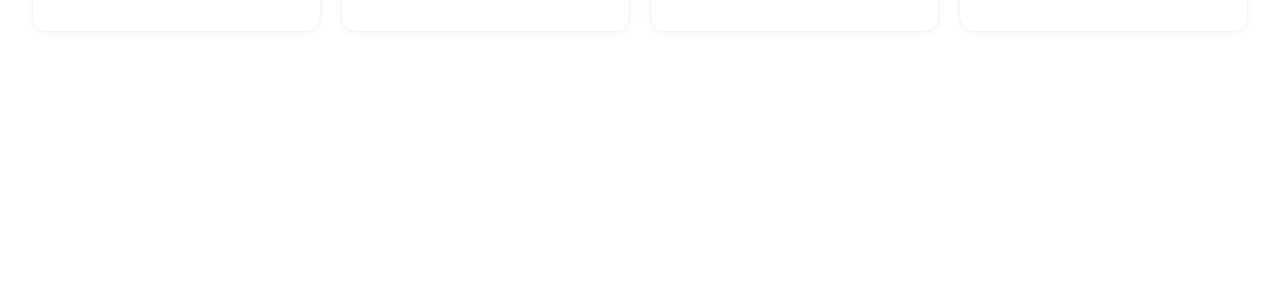
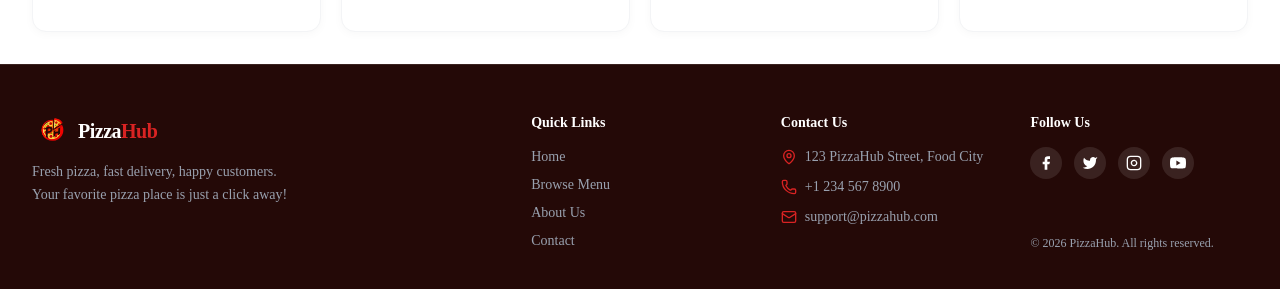
Before and after one commit to Saiful0966/PizzaHub, a Next.js app: page / in a window 1280 px wide. Shown: the part 875-1164 px from the top of the page. Before the commit the page ends 939 px from the top, so only its background shows below. Built offline with nearby package versions, Linux system fonts and the light colour scheme.

Commit message:
Footer section add

```diff
--- a/src/app/layout.tsx
+++ b/src/app/layout.tsx
@@ -2,6 +2,7 @@ import type { Metadata } from "next";
 import { Geist, Geist_Mono } from "next/font/google";
 import "./globals.css";
 import Navbar from "@/components/Navbar";
+import Footer from "@/components/Footer";
 
 const geistSans = Geist({
   variable: "--font-geist-sans",
@@ -27,6 +28,7 @@ export default function RootLayout({ children }: LayoutProps<"/">) {
       <body className="min-h-full flex flex-col">
         <Navbar/>
         {children}
+        <Footer/>
         </body>
     </html>
   );
--- /dev/null
+++ b/src/components/Footer.tsx
@@ -0,0 +1,154 @@
+import React from "react";
+import Link from "next/link";
+import { MapPin, Phone, Mail } from "lucide-react";
+
+const Footer = () => {
+  return (
+    <footer className="w-full bg-[#240907] text-gray-300 border-t border-white/10">
+      <div className="max-w-7xl mx-auto px-4 sm:px-6 lg:px-8 py-12">
+        <div className="grid grid-cols-1 sm:grid-cols-2 lg:grid-cols-5 gap-8 items-start">
+
+          {/*  Logo  */}
+          <div className="lg:col-span-2 space-y-3">
+            <Link href="/" className="flex items-center gap-2.5">
+              <img
+                src="/pizzahub-logo.png"
+                alt="PizzaHub Logo"
+                className="h-9 w-9 object-contain rounded-full"
+              />
+              <span className="text-xl font-extrabold tracking-tight text-white">
+                Pizza<span className="text-[#D92323]">Hub</span>
+              </span>
+            </Link>
+            <p className="text-xs sm:text-sm text-gray-400 leading-relaxed max-w-xs">
+              Fresh pizza, fast delivery, happy customers. <br />
+              Your favorite pizza place is just a click away!
+            </p>
+          </div>
+
+          {/*  Quick Links */}
+          <div>
+            <h3 className="text-sm font-semibold text-white mb-3.5">
+              Quick Links
+            </h3>
+            <ul className="space-y-2 text-xs sm:text-sm text-gray-400">
+              <li>
+                <Link href="/" className="hover:text-white transition-colors">
+                  Home
+                </Link>
+              </li>
+              <li>
+                <Link
+                  href="/browse-menu"
+                  className="hover:text-white transition-colors"
+                >
+                  Browse Menu
+                </Link>
+              </li>
+              <li>
+                <Link
+                  href="/about"
+                  className="hover:text-white transition-colors"
+                >
+                  About Us
+                </Link>
+              </li>
+              <li>
+                <Link
+                  href="/contact"
+                  className="hover:text-white transition-colors"
+                >
+                  Contact
+                </Link>
+              </li>
+            </ul>
+          </div>
+
+          {/*  Contact Us */}
+          <div>
+            <h3 className="text-sm font-semibold text-white mb-3.5">
+              Contact Us
+            </h3>
+            <ul className="space-y-2.5 text-xs sm:text-sm text-gray-400">
+              <li className="flex items-start gap-2">
+                <MapPin className="h-4 w-4 text-[#D92323] shrink-0 mt-0.5" />
+                <span>123 PizzaHub Street, Food City</span>
+              </li>
+              <li className="flex items-center gap-2">
+                <Phone className="h-4 w-4 text-[#D92323] shrink-0" />
+                <span>+1 234 567 8900</span>
+              </li>
+              <li className="flex items-center gap-2">
+                <Mail className="h-4 w-4 text-[#D92323] shrink-0" />
+                <span>support@pizzahub.com</span>
+              </li>
+            </ul>
+          </div>
+
+          {/*  Follow Us & Copyright */}
+          <div className="flex flex-col justify-between h-full space-y-6">
+            <div>
+              <h3 className="text-sm font-semibold text-white mb-3.5">
+                Follow Us
+              </h3>
+              <div className="flex items-center gap-3">
+                <a
+                  href="#"
+                  aria-label="Facebook"
+                  className="h-8 w-8 rounded-full bg-white/10 hover:bg-[#D92323] flex items-center justify-center text-white transition-colors"
+                >
+                  <svg className="h-4 w-4 fill-current" viewBox="0 0 24 24">
+                    <path d="M18 2h-3a5 5 0 00-5 5v3H7v4h3v8h4v-8h3l1-4h-4V7a1 1 0 011-1h3z" />
+                  </svg>
+                </a>
+
+                <a
+                  href="#"
+                  aria-label="Twitter"
+                  className="h-8 w-8 rounded-full bg-white/10 hover:bg-[#D92323] flex items-center justify-center text-white transition-colors"
+                >
+                  <svg className="h-4 w-4 fill-current" viewBox="0 0 24 24">
+                    <path d="M23 3a10.9 10.9 0 01-3.14 1.53 4.48 4.48 0 00-7.86 3v1A10.66 10.66 0 013 4s-4 9 5 13a11.64 11.64 0 01-7 2c9 5 20 0 20-11.5a4.5 4.5 0 00-.08-.83A7.72 7.72 0 0023 3z" />
+                  </svg>
+                </a>
+
+                <a
+                  href="#"
+                  aria-label="Instagram"
+                  className="h-8 w-8 rounded-full bg-white/10 hover:bg-[#D92323] flex items-center justify-center text-white transition-colors"
+                >
+                  <svg
+                    className="h-4 w-4 stroke-current fill-none"
+                    strokeWidth="2"
+                    viewBox="0 0 24 24"
+                  >
+                    <rect width="20" height="20" x="2" y="2" rx="5" ry="5" />
+                    <path d="M16 11.37A4 4 0 1112.63 8 4 4 0 0116 11.37z" />
+                    <line x1="17.5" y1="6.5" x2="17.51" y2="6.5" />
+                  </svg>
+                </a>
+
+                <a
+                  href="#"
+                  aria-label="YouTube"
+                  className="h-8 w-8 rounded-full bg-white/10 hover:bg-[#D92323] flex items-center justify-center text-white transition-colors"
+                >
+                  <svg className="h-4 w-4 fill-current" viewBox="0 0 24 24">
+                    <path d="M23.498 6.186a3.016 3.016 0 0 0-2.122-2.136C19.505 3.545 12 3.545 12 3.545s-7.505 0-9.377.505A3.017 3.017 0 0 0 .502 6.186C0 8.07 0 12 0 12s0 3.93.502 5.814a3.016 3.016 0 0 0 2.122 2.136c1.871.505 9.376.505 9.376.505s7.505 0 9.377-.505a3.015 3.015 0 0 0 2.122-2.136C24 15.93 24 12 24 12s0-3.93-.502-5.814zM9.545 15.568V8.432L15.818 12l-6.273 3.568z" />
+                  </svg>
+                </a>
+              </div>
+            </div>
+
+            <p className="text-xs text-gray-400">
+              &copy; 2026 PizzaHub. All rights reserved.
+            </p>
+          </div>
+
+        </div>
+      </div>
+    </footer>
+  );
+};
+
+export default Footer;
```
